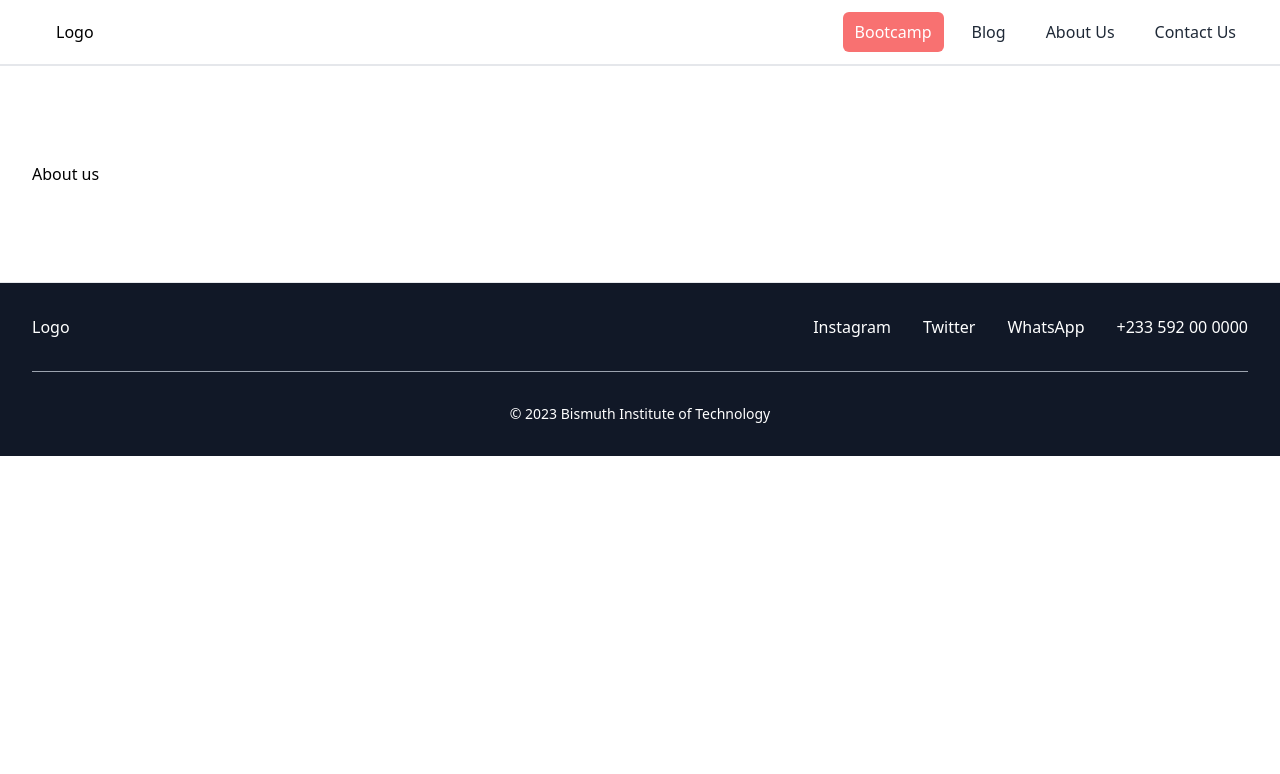
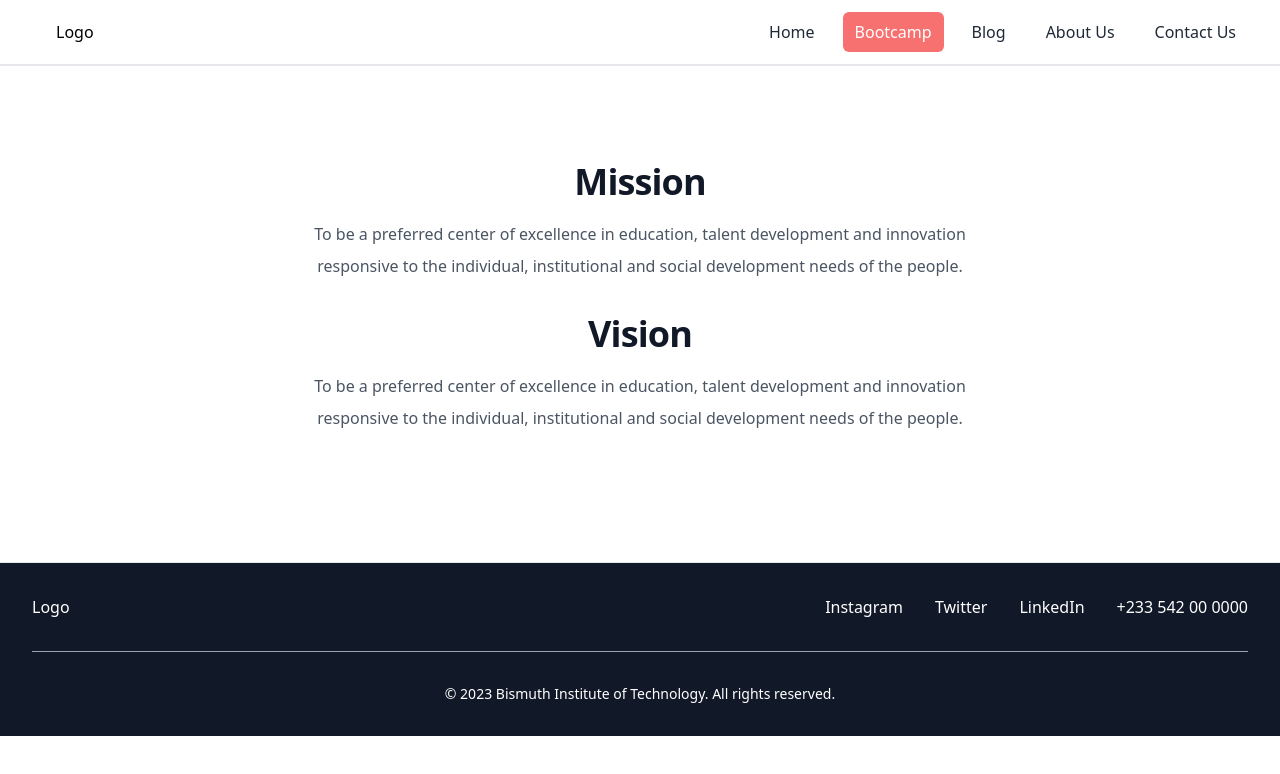
Before and after one commit to myspace8/waitlist, a Next.js app: page /about in a window 1280 px wide. Shown: the top 774 px of the page. Built offline with nearby package versions, Linux system fonts and the light colour scheme.

Commit message:
1 binaries uploaded

```diff
--- a/components/footer.jsx
+++ b/components/footer.jsx
@@ -33,7 +33,7 @@ export default function Footer() {
               color="blue-gray"
               className="font-normal transition-colors hover:text-gray-400 focus:text-gray-500"
             >
-              WhatsApp
+              LinkedIn
             </Typography>
           </li>
           <li>
@@ -43,14 +43,14 @@ export default function Footer() {
               color="blue-gray"
               className="font-normal transition-colors hover:text-gray-400 focus:text-gray-500"
             >
-              +233 592 00 0000
+              +233 542 00 0000
             </Typography>
           </li>
         </ul>
       </div>
       <hr className="my-8 border-gray-400" />
       <Typography color="blue-gray" className="text-center text-sm font-light">
-        &copy; 2023 Bismuth Institute of Technology
+        &copy; 2023 Bismuth Institute of Technology. All rights reserved.
       </Typography>
     </footer>
   );
--- a/components/header.jsx
+++ b/components/header.jsx
@@ -4,6 +4,7 @@ import { Bars3Icon, BellIcon, XMarkIcon } from '@heroicons/react/24/outline';
 import Link from 'next/link'
 
 const navigation = [
+  { name: 'Home', href: '/', },
   { name: 'Bootcamp', href: '#', focus: 'true' },
   { name: 'Blog', href: '/blog' },
   { name: 'About Us', href: '/about' },
--- a/components/subscribe.jsx
+++ b/components/subscribe.jsx
@@ -1,28 +1,28 @@
 import { useState } from 'react';
 import { CalendarDaysIcon, HandRaisedIcon } from '@heroicons/react/24/outline';
-import { db } from "../config/firebase"
-import { collection, addDoc } from "firebase/firestore"
+import { db } from '../config/firebase';
+import { collection, addDoc } from 'firebase/firestore';
 
 export default function Subscribe() {
   const [email, setEmail] = useState('');
   const [isSubmitted, setIsubmitted] = useState(false);
-  const [numOfSubscribers, setNumOfSubscribers] = useState(46)
+  // const [numOfSubscribers, setNumOfSubscribers] = useState(46)
 
-  const subscribersRef = collection(db, 'subscribers')
+  const subscribersRef = collection(db, 'subscribers');
 
   const onSubmitMovie = async (e) => {
     e.preventDefault();
     try {
       await addDoc(subscribersRef, {
         email: email,
-      })
+      });
       setIsubmitted(true);
-      setNumOfSubscribers(numOfSubscribers + 1)
-      setEmail('')
-    } catch(err) {
+      // setNumOfSubscribers(numOfSubscribers + 1)
+      setEmail('');
+    } catch (err) {
       console.log(err);
     }
-  }
+  };
 
   return (
     <div className="relative isolate overflow-hidden py-16 sm:py-24 lg:py-32">
@@ -32,17 +32,21 @@ export default function Subscribe() {
             <h2 className="text-3xl font-bold tracking-tight text-gray-800 sm:text-4xl">
               Subscribe to our newsletter.
             </h2>
-            { isSubmitted ?
+            {isSubmitted ? (
               <p className="mt-4 text-lg leading-8 text-gray-800">
                 Thank you for subscribing.
               </p>
-            :
+            ) : (
               <div>
                 <p className="mt-4 text-lg leading-8 text-gray-800">
-              <span>{numOfSubscribers} </span>
-              people receive updates on events, research and projects in their inbox. Subscribe with your email address and be part.
+                  Passionate people like you receive updates on events, research
+                  and projects in their inbox. Subscribe with your email address
+                  and be part.
                 </p>
-              <form className="mt-6 flex max-w-md gap-4" onSubmit={onSubmitMovie}>
+                <form
+                  className="mt-6 flex max-w-md gap-4"
+                  onSubmit={onSubmitMovie}
+                >
                   <label htmlFor="email-address" className="sr-only">
                     Email address
                   </label>
@@ -65,7 +69,8 @@ export default function Subscribe() {
                     Subscribe
                   </button>
                 </form>
-              </div>}
+              </div>
+            )}
           </div>
           <dl className="grid grid-cols-1 gap-x-8 gap-y-10 sm:grid-cols-2 lg:pt-2">
             <div className="flex flex-col items-start">
@@ -103,8 +108,7 @@ export default function Subscribe() {
       <div
         className="absolute left-1/2 top-0 -z-10 -translate-x-1/2 blur-3xl xl:-top-6"
         aria-hidden="true"
-      >
-      </div>
+      ></div>
     </div>
   );
 }
--- a/pages/about.jsx
+++ b/pages/about.jsx
@@ -1,7 +1,28 @@
-export default function Testimonial() {
-    return (
-      <section className="relative isolate overflow-hidden bg-white px-6 sm:py-24 border-y lg:px-8">
-        About us
-      </section>
-    );
-  }
+export default function About() {
+  return (
+    <section className="relative isolate overflow-hidden bg-white px-4 sm:py-24 border-y lg:px-8">
+      <div className="mx-auto max-w-7xl lg:px-8">
+        <div className="mx-auto max-w-2xl mb-8 sm:text-center">
+          <h2 className="text-3xl font-bold tracking-tight text-gray-900 sm:text-4xl">
+            Mission
+          </h2>
+          <p className="mt-4 leading-8 text-gray-600">
+            To be a preferred center of excellence in education, talent
+            development and innovation responsive to the individual,
+            institutional and social development needs of the people.
+          </p>
+        </div>
+        <div className="mx-auto max-w-2xl mb-8 sm:text-center">
+          <h2 className="text-3xl font-bold tracking-tight text-gray-900 sm:text-4xl">
+            Vision
+          </h2>
+          <p className="mt-4 leading-8 text-gray-600">
+            To be a preferred center of excellence in education, talent
+            development and innovation responsive to the individual,
+            institutional and social development needs of the people.
+          </p>
+        </div>
+      </div>
+    </section>
+  );
+}
```
Also changed, not shown: 1 other file (tests, documents, lock files or other folders). Lines whose indentation alone changed are shown as unchanged.
